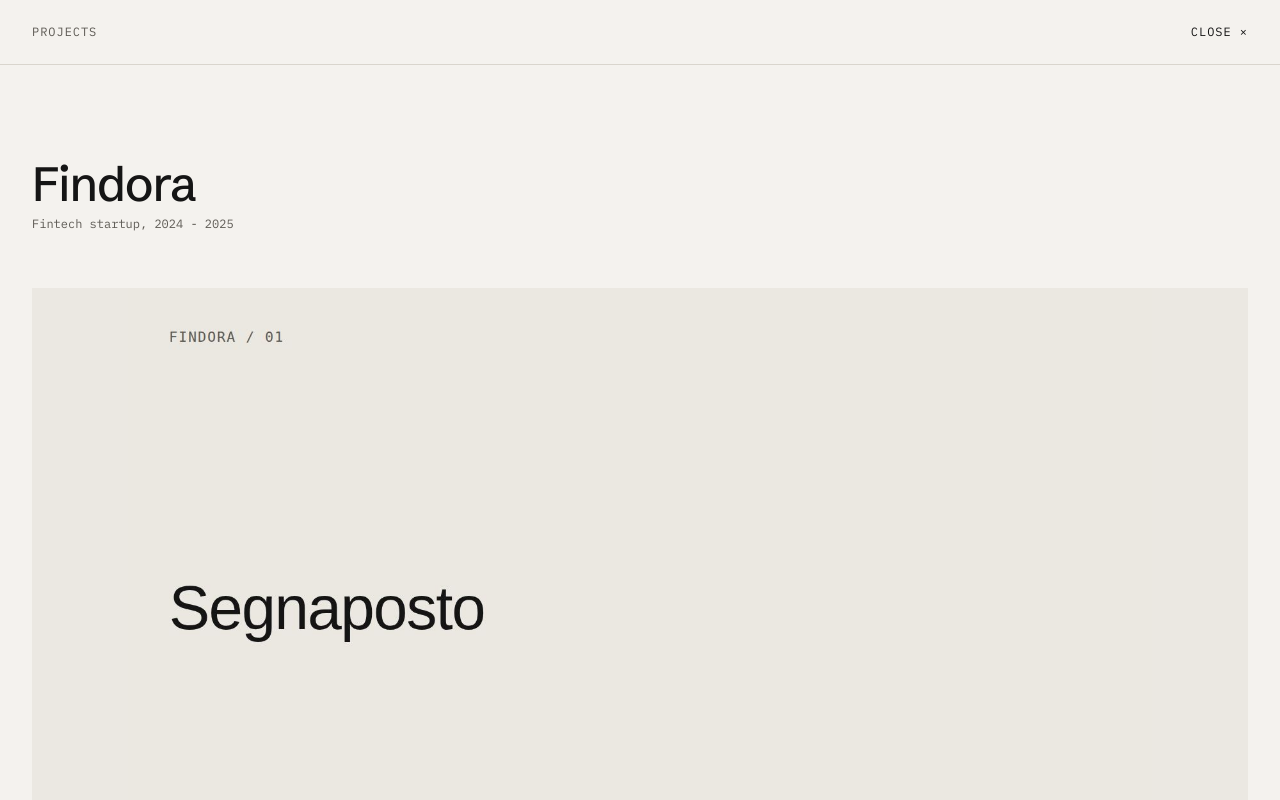
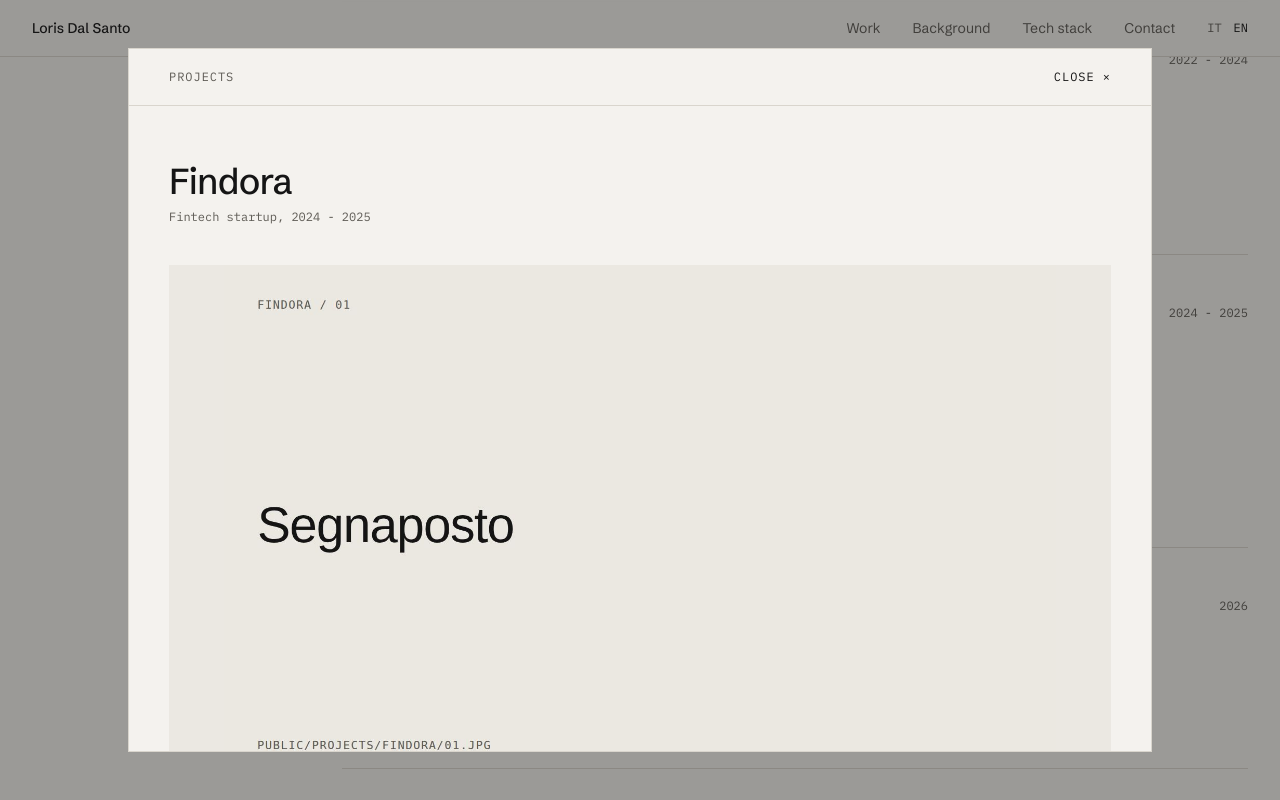
Before and after one commit to TheDollMaster98/lorisdalsanto.dev, a Next.js app: page /en/ in a window 1280 px wide. Both pictures are taken after a click on the button 795 px from the left and 2636 px from the top of the page. Shown: the part 2236-3036 px from the top of the page. Built offline with nearby package versions, Linux system fonts and the light colour scheme; no server answers.

Commit message:
Galleria come popup centrato invece che a tutto schermo
Si chiude anche cliccando fuori.

```diff
--- a/src/app/(public)/[lang]/_landing-sections/ProjectGallery.tsx
+++ b/src/app/(public)/[lang]/_landing-sections/ProjectGallery.tsx
@@ -24,8 +24,9 @@ type ProjectGalleryProps = {
   labels: Content["work"]["gallery"];
 };
 
-// Un solo <dialog> con tutti i progetti in colonna: si apre sul progetto cliccato
-// e scorrendo si passa al successivo. I pulsanti che lo aprono sono in Work
+// Un solo <dialog> popup con tutti i progetti in colonna: si apre sul progetto
+// cliccato e scorrendo si passa al successivo. Si chiude con il pulsante, con Esc
+// o cliccando fuori. I pulsanti che lo aprono sono in Work
 // (data-gallery-open="<slug>"), così le righe restano Server Component.
 export function ProjectGallery({ projects, labels }: ProjectGalleryProps) {
   const dialog = useRef<HTMLDialogElement>(null);
@@ -64,10 +65,14 @@ export function ProjectGallery({ projects, labels }: ProjectGalleryProps) {
     <dialog
       ref={dialog}
       aria-labelledby="gallery-title"
-      className="m-0 h-dvh max-h-none w-full max-w-none overflow-y-auto overscroll-contain bg-paper text-ink opacity-0 transition-[opacity,display,overlay] transition-discrete duration-300 ease-out backdrop:bg-ink/40 open:opacity-100 motion-reduce:transition-none starting:open:opacity-0"
+      // Il click sullo sfondo arriva al <dialog> stesso, quelli sul contenuto no.
+      onClick={(event) => {
+        if (event.target === event.currentTarget) event.currentTarget.close();
+      }}
+      className="m-auto h-[min(88dvh,56rem)] max-h-none w-[calc(100%-2rem)] max-w-5xl translate-y-3 overflow-y-auto overscroll-contain border border-line bg-paper text-ink opacity-0 transition-[opacity,translate,display,overlay] transition-discrete duration-300 ease-out backdrop:bg-ink/40 open:translate-y-0 open:opacity-100 motion-reduce:transition-none starting:open:translate-y-3 starting:open:opacity-0"
     >
       <div className="sticky top-0 z-10 border-b border-line bg-paper">
-        <div className="mx-auto flex h-16 max-w-7xl items-center justify-between px-4 md:px-8">
+        <div className="flex h-14 items-center justify-between px-5 md:px-10">
           <p
             id="gallery-title"
             className="font-mono text-xs uppercase tracking-[0.08em] text-ink-muted"
@@ -90,14 +95,14 @@ export function ProjectGallery({ projects, labels }: ProjectGalleryProps) {
           key={project.slug}
           id={`gallery-${project.slug}`}
           aria-labelledby={`gallery-${project.slug}-title`}
-          className={`scroll-mt-16 ${i > 0 ? "border-t border-line" : ""}`}
+          className={`scroll-mt-14 ${i > 0 ? "border-t border-line" : ""}`}
         >
-          <div className="mx-auto max-w-7xl px-4 py-16 md:px-8 md:py-24">
-            <header className="mb-10 flex flex-wrap items-end justify-between gap-x-6 gap-y-3 md:mb-14">
+          <div className="px-5 py-10 md:px-10 md:py-14">
+            <header className="mb-8 flex flex-wrap items-end justify-between gap-x-6 gap-y-3 md:mb-10">
               <div>
                 <h2
                   id={`gallery-${project.slug}-title`}
-                  className="text-3xl font-medium tracking-[-0.02em] md:text-5xl"
+                  className="text-2xl font-medium tracking-[-0.02em] md:text-4xl"
                 >
                   {project.title}
                 </h2>
@@ -117,12 +122,12 @@ export function ProjectGallery({ projects, labels }: ProjectGalleryProps) {
               )}
             </header>
 
-            <div className="flex flex-col gap-12 md:gap-20">
+            <div className="flex flex-col gap-10 md:gap-14">
               {project.images.map((image) => (
                 <figure key={image.src}>
                   <div className="bg-paper-raised">
-                    {/* Altezza massima 80vh: anche gli screenshot verticali di un telefono
-                      restano interi sullo schermo. La larghezza è calcolata dalle
+                    {/* Altezza massima 65vh: anche gli screenshot verticali di un telefono
+                      restano interi nel popup. La larghezza è calcolata dalle
                       proporzioni, così lo spazio è riservato prima del caricamento e
                       lo scroll al progetto cliccato non si sposta. */}
                     <Image
@@ -133,7 +138,7 @@ export function ProjectGallery({ projects, labels }: ProjectGalleryProps) {
                       loading="lazy"
                       className="mx-auto h-auto"
                       style={{
-                        width: `min(100%, calc(80vh * ${image.width} / ${image.height}))`,
+                        width: `min(100%, calc(65vh * ${image.width} / ${image.height}))`,
                         aspectRatio: `${image.width} / ${image.height}`,
                       }}
                     />
```
